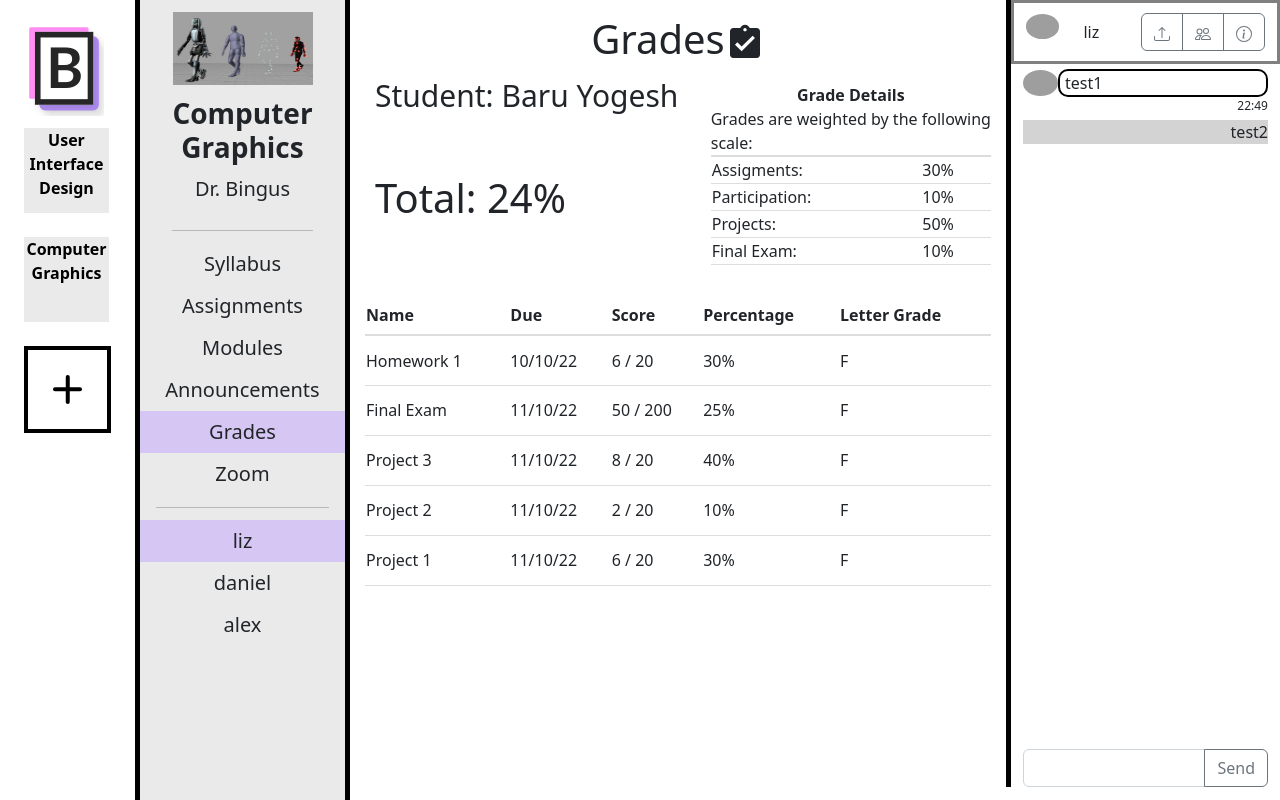
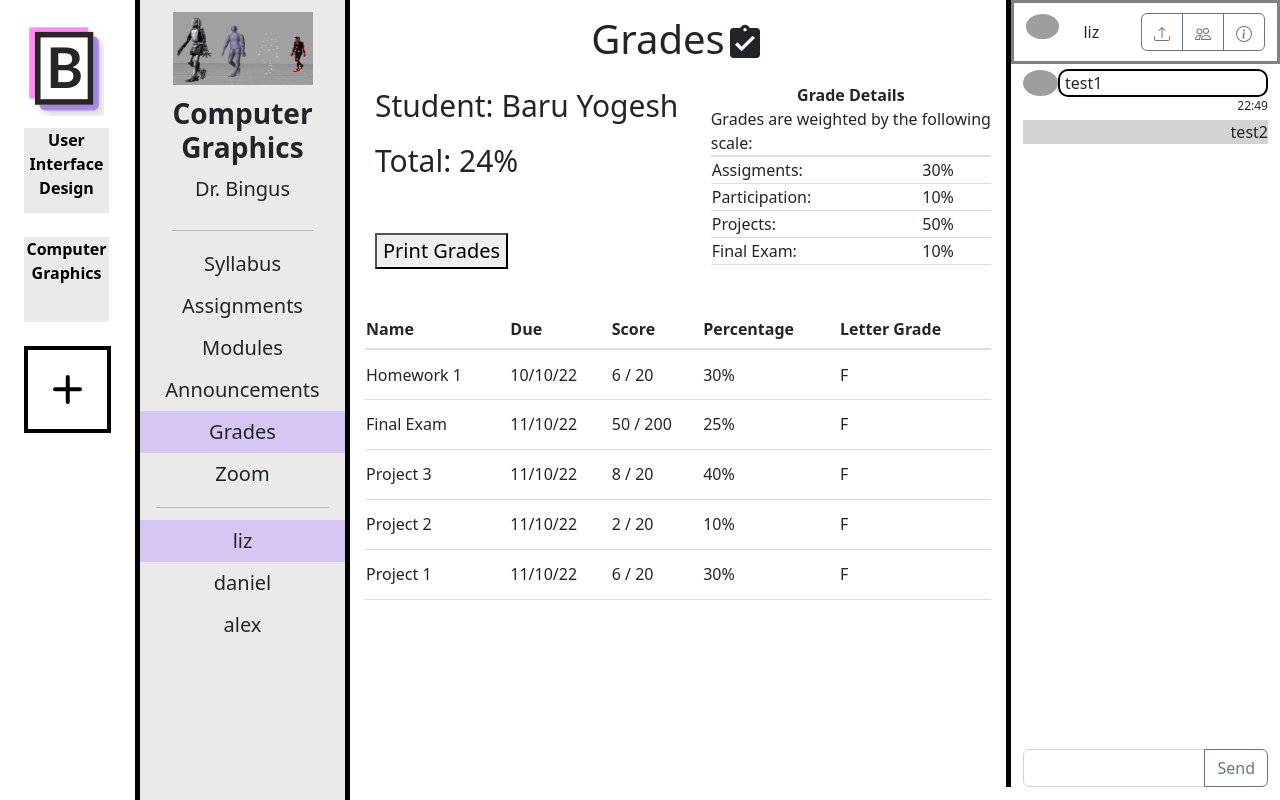
Before and after one commit to corncob567/AlternaCanvas, a React (Create React App) app: page /compg/grades in a window 1280 px wide. Built offline with nearby package versions, Linux system fonts and the light colour scheme; grey boxes are pictures that could not be loaded; a web font is replaced by a local one.

Commit message:
print grades button

```diff
--- a/src/components/pages/grades/gradelist.jsx
+++ b/src/components/pages/grades/gradelist.jsx
@@ -521,14 +521,13 @@ const GradeList = (props) => {
         fullName = "Baru Yogesh"
     }
 
-
-
     return(
         <div>
             <div class="totalGradeContainer">
                 <div class='classInfo'>
                     <div>Student: {fullName} </div>
                     <div class='classGrade'>Total: {totalGrade}%</div>
+                    <button class='gradeButton' type="button">Print Grades</button>
                 </div>
                 <div>
                     <div class='detailHeader'>Grade Details</div>
--- a/src/styles/components/Grades.scss
+++ b/src/styles/components/Grades.scss
@@ -19,13 +19,19 @@
 }
 
 .classGrade {
-  font-size: 40px;
-  margin-top: 50px;
+  font-size: 30px;
+  margin-top: 10px;
 }
 
 .classInfo {
   font-size: 30px;
   margin: 10px;
+  margin-top: 20px;
+}
+
+.gradeButton {
+  margin-top: 50px;
+  font-size: 20px;
 }
 
 .weighting {
```
